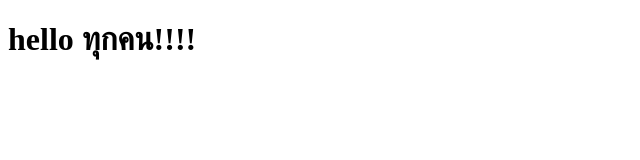
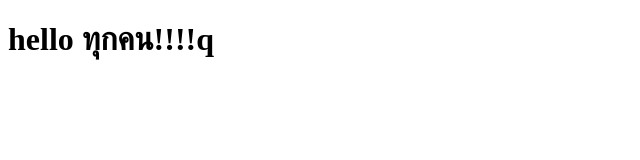
Before and after one commit to JiraponMaithong/learn-github, a plain HTML site: page index.html in a window 1280 px wide. Shown: the full height of the page, 0-640 px from the left. Drawn offline with Linux system fonts and the light colour scheme.

Commit message:
Update index.html

```diff
--- a/index.html
+++ b/index.html
@@ -7,6 +7,6 @@
     <title>Document</title>
 </head>
 <body>
-    <h1>hello ทุกคน!!!!</h1>
+    <h1>hello ทุกคน!!!!q</h1>
 </body>
 </html>
```
